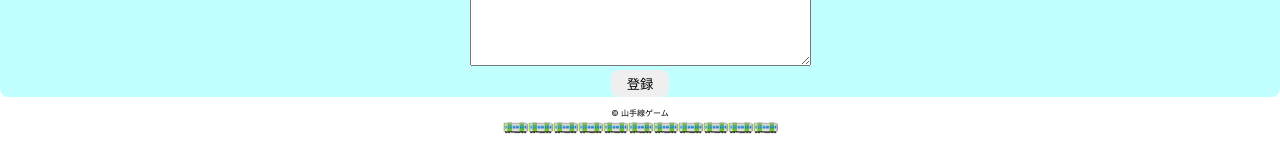
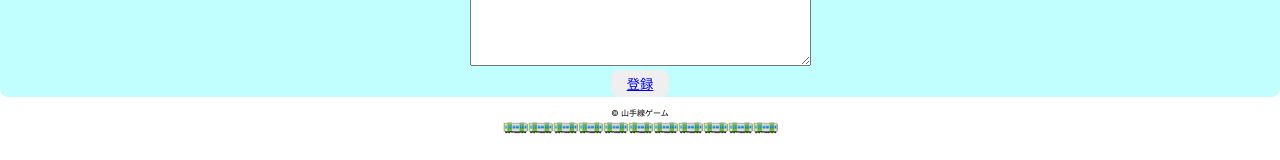
Before and after one commit to cicular/yLineGame, a React (Create React App) app in the folder y_line_react_app/: page /register in a window 1280 px wide. Shown: the part 422-582 px from the top of the page. Built offline with nearby package versions, Linux system fonts and the light colour scheme.

Commit message:
登録画面で登録ボタンを押下すると一覧画面に遷移するようにした。 （変更前は、cannot POST /register）

```diff
--- a/y_line_react_app/src/register.jsx
+++ b/y_line_react_app/src/register.jsx
@@ -91,7 +91,10 @@ const Register = () => {
             <textarea value={themeContents} onChange={handleChangeContents} rows="20" cols="40" placeholder="東京,有楽町,新橋,浜松町,田町,品川,大崎,五反田,目黒,恵比寿,渋谷,原宿,代々木,新宿,新大久保,高田馬場,目白,池袋,大塚,巣鴨,駒込,田端,西日暮里,日暮里,鶯谷,上野,御徒町,秋葉原,神田,高輪ゲートウェイ"></textarea>
 
             <div>
-              <input className='button' type="submit" value="登録" onClick={createNewTheme}/>
+              {/* <input className='button' type="submit" value="登録" onClick={createNewTheme}/> */}
+              <button>
+                <Link to="/list" onClick={createNewTheme}>登録</Link>
+              </button>
             </div>
         </form>
       </div>
--- a/y_line_react_app/src/style.css
+++ b/y_line_react_app/src/style.css
@@ -5,7 +5,7 @@
     flex-direction: column; */
 }
 
-.button{
+button{
     border-radius: 8px;
     /* 枠線を消す */
       border: none;
@@ -13,7 +13,7 @@
     padding: 4px 16px;
 }
 
-.button:hover{
+button:hover{
     background-color: #ff7fff;
     /* 文字色 */
     color: #ffffff;
```
